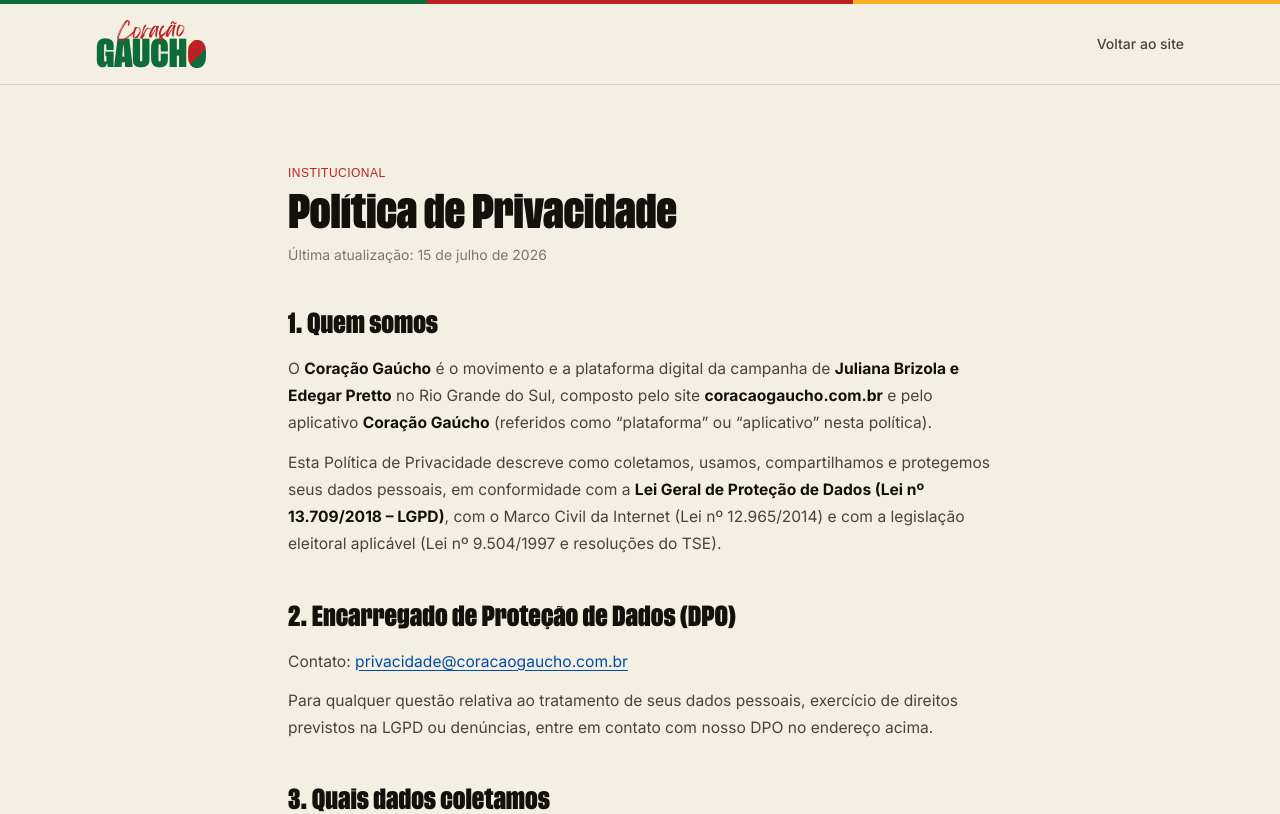
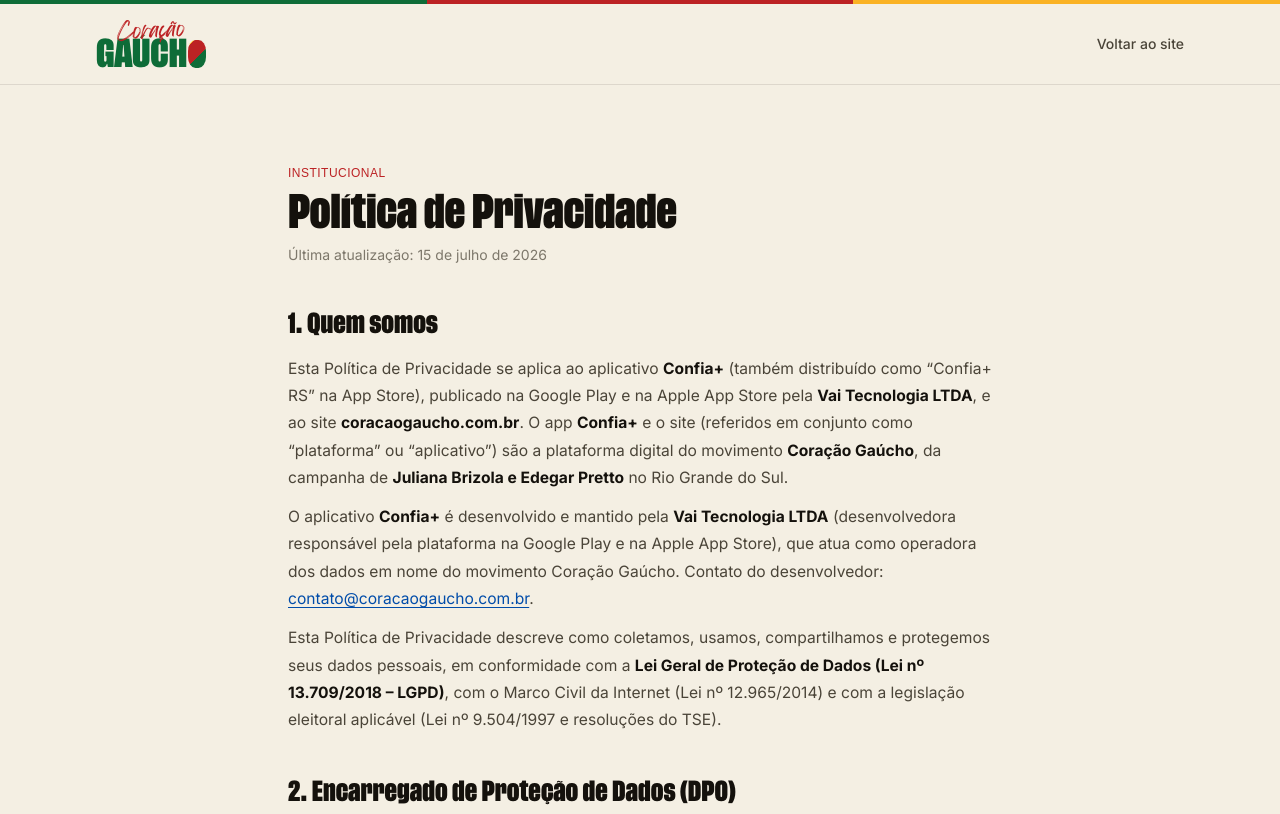
Before and after one commit to VAI-TECNOLOGIA/coracaogaucho, a Next.js app in the folder site/: page /politica-de-privacidade in a window 1280 px wide. Shown: the top 814 px of the page. Built offline with nearby package versions, Linux system fonts and the light colour scheme; no server answers; a web font is replaced by a local one.

Commit message:
Política de Privacidade: identifica app Confia+ e desenvolvedor Vai Tecnologia LTDA (exigência Play Store)

```diff
--- a/site/app/politica-de-privacidade/page.tsx
+++ b/site/app/politica-de-privacidade/page.tsx
@@ -4,21 +4,31 @@
 export const metadata: Metadata = {
   title: "Política de Privacidade",
   description:
-    "Como o Coração Gaúcho coleta, usa e protege seus dados pessoais, em conformidade com a LGPD.",
+    "Política de Privacidade do aplicativo Confia+, desenvolvido pela Vai Tecnologia LTDA para o movimento Coração Gaúcho, em conformidade com a LGPD.",
   alternates: { canonical: "/politica-de-privacidade" },
 };
 
-// TODO(jurídico): incluir razão social, CNPJ e endereço da entidade responsável antes do go-live.
+// TODO(jurídico): incluir CNPJ e endereço da Vai Tecnologia LTDA quando disponíveis.
 
 export default function PoliticaDePrivacidade() {
   return (
     <LegalShell eyebrow="Institucional" title="Política de Privacidade">
       <h2>1. Quem somos</h2>
       <p>
-        O <strong>Coração Gaúcho</strong> é o movimento e a plataforma digital da campanha de{" "}
-        <strong>Juliana Brizola e Edegar Pretto</strong> no Rio Grande do Sul, composto pelo site{" "}
-        <strong>coracaogaucho.com.br</strong> e pelo aplicativo <strong>Coração Gaúcho</strong>{" "}
-        (referidos como &ldquo;plataforma&rdquo; ou &ldquo;aplicativo&rdquo; nesta política).
+        Esta Política de Privacidade se aplica ao aplicativo <strong>Confia+</strong> (também
+        distribuído como &ldquo;Confia+ RS&rdquo; na App Store), publicado na Google Play e na Apple
+        App Store pela <strong>Vai Tecnologia LTDA</strong>, e ao site{" "}
+        <strong>coracaogaucho.com.br</strong>. O app <strong>Confia+</strong> e o site (referidos em
+        conjunto como &ldquo;plataforma&rdquo; ou &ldquo;aplicativo&rdquo;) são a plataforma digital
+        do movimento <strong>Coração Gaúcho</strong>, da campanha de{" "}
+        <strong>Juliana Brizola e Edegar Pretto</strong> no Rio Grande do Sul.
+      </p>
+      <p>
+        O aplicativo <strong>Confia+</strong> é desenvolvido e mantido pela{" "}
+        <strong>Vai Tecnologia LTDA</strong> (desenvolvedora responsável pela plataforma na Google
+        Play e na Apple App Store), que atua como operadora dos dados em nome do movimento Coração
+        Gaúcho. Contato do desenvolvedor:{" "}
+        <a href={`mailto:${CONTATO.suporte}`}>{CONTATO.suporte}</a>.
       </p>
       <p>
         Esta Política de Privacidade descreve como coletamos, usamos, compartilhamos e protegemos
@@ -298,6 +308,12 @@
       <h2>13. Contato</h2>
       <ul>
         <li>
+          <strong>Aplicativo:</strong> Confia+ (Confia+ RS na App Store)
+        </li>
+        <li>
+          <strong>Desenvolvedor:</strong> Vai Tecnologia LTDA
+        </li>
+        <li>
           <strong>DPO/Privacidade:</strong>{" "}
           <a href={`mailto:${CONTATO.privacidade}`}>{CONTATO.privacidade}</a>
         </li>
```
